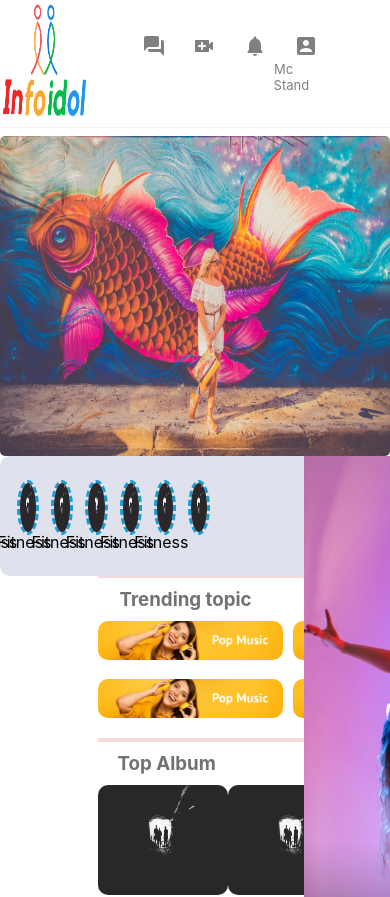
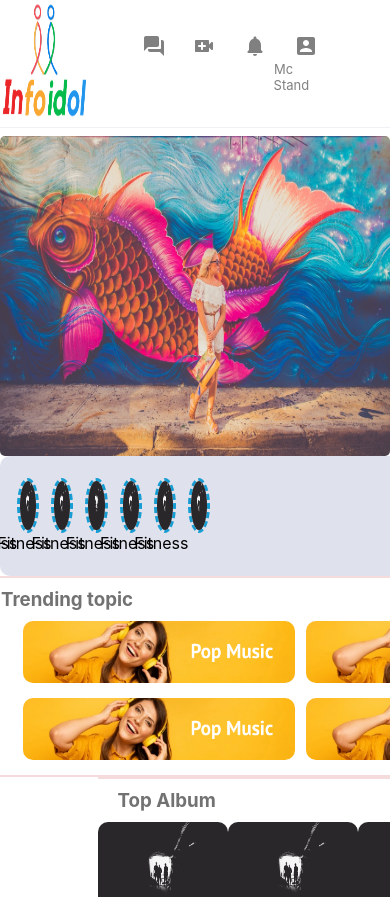
Before and after one commit to Kdspirit/Infoidol, a React (Create React App) app: page / in a window 390 px wide. Shown: the top 897 px of the page. Built offline with nearby package versions, Linux system fonts and the light colour scheme.

Commit message:
trending

```diff
--- a/src/Components/Body/Reels.css
+++ b/src/Components/Body/Reels.css
@@ -7,3 +7,8 @@
     width: 400px;
     margin-right: 66px;
 }
+@media only screen and (max-width: 600px){
+    .reels_container{
+        display: none;
+    }
+}
--- a/src/Components/Body/stories.css
+++ b/src/Components/Body/stories.css
@@ -44,6 +44,6 @@
     }
     .stories .stories-text{
         margin-left: -110px;
-        margin-top: 52px;
+        margin-top: 55px;
     }
     }
--- a/src/Components/Body/trending.css
+++ b/src/Components/Body/trending.css
@@ -10,9 +10,7 @@
     padding: 5px 0px 10px 0;
     justify-content: space-evenly;
 }
-.trending-img{
-    /* margin-left: 10px; */
-}
+
 .trending-img img{
     border-radius: 10px;
     width: 95%;
@@ -21,3 +19,27 @@
 .trending_container h3{
     margin-left: 22px;
 }
+@media only screen and (max-width:600px){
+    .trending_container{
+        border-top: 2px solid #f5dbdb;
+        border-bottom: 2px solid #f5dbdb;
+        padding: 5px 0;
+        width: 100%;
+        margin-left: 0%;
+    }
+    .trending_elems{
+        display:flex;
+        padding: 5px 61px 10px 23px;
+        justify-content: space-evenly;
+    }
+
+    .trending-img img{
+        border-radius: 10px;
+        width: 96%;
+        height: 101%;
+    }
+    .trending_container h3{
+        margin-left: 1px;
+    }
+
+}
```
Also changed, not shown: 1 other file (tests, documents, lock files or other folders).
